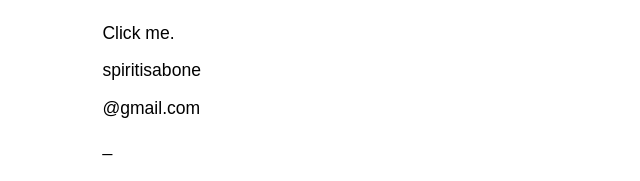
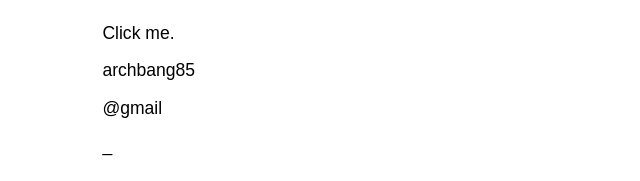
Before and after one commit to ArchBang85/ArchBang85.github.io, a plain HTML site: page hegelwheel/index.html in a window 1280 px wide. Shown: the part 1191-1372 px from the top of the page, 0-640 px from the left. Drawn offline with Linux system fonts and the light colour scheme.

Commit message:
tweaked page

```diff
--- a/hegelwheel/index.html
+++ b/hegelwheel/index.html
@@ -540,12 +540,12 @@ div.append("p")
 
 div.append("p")
     .attr("id", "helper")
-    .text("spiritisabone");
+    .text("archbang85");
 
 
 div.append("p")
     .attr("id", "helper")
-    .text("@gmail.com");
+    .text("@gmail");
 
 var partition = d3.layout.partition()
     .sort(null)
```
